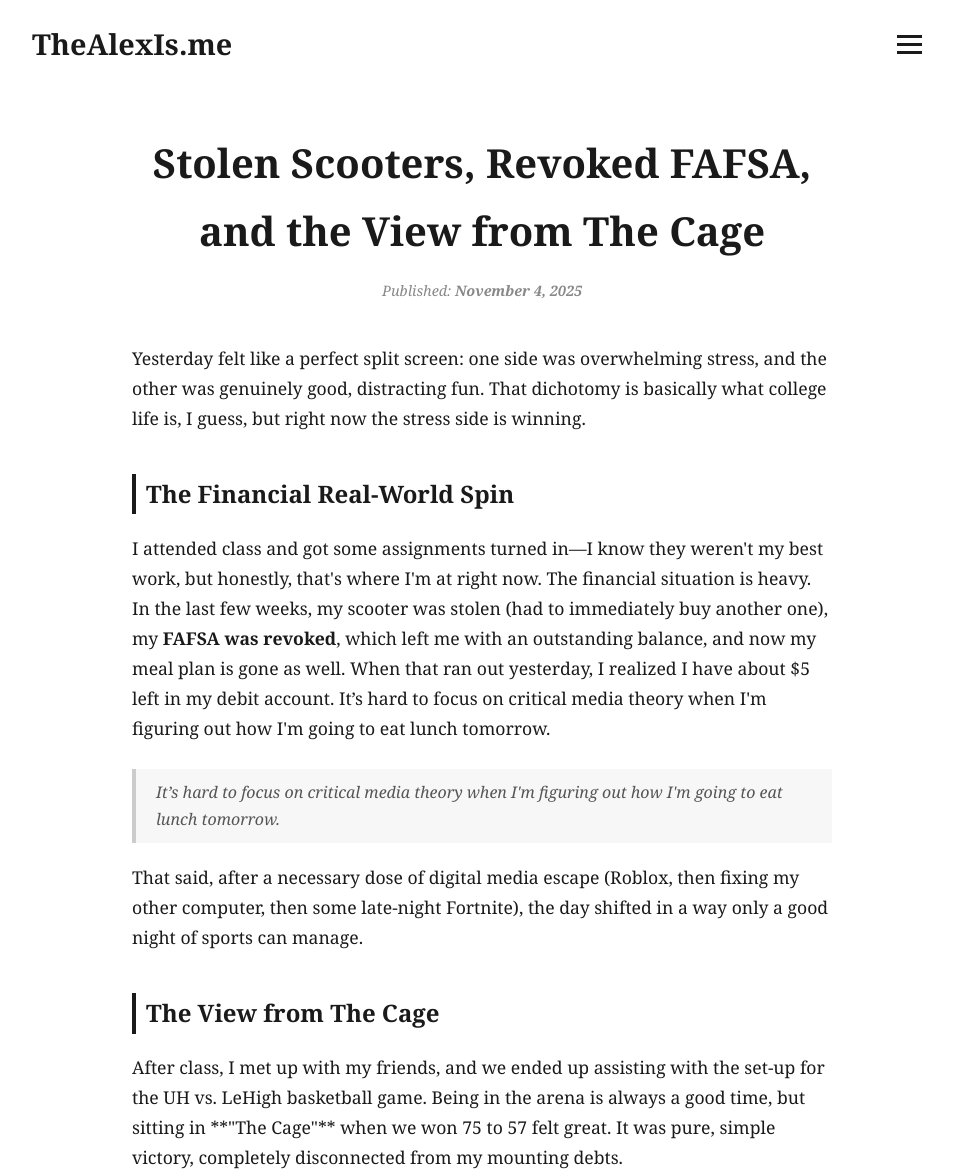
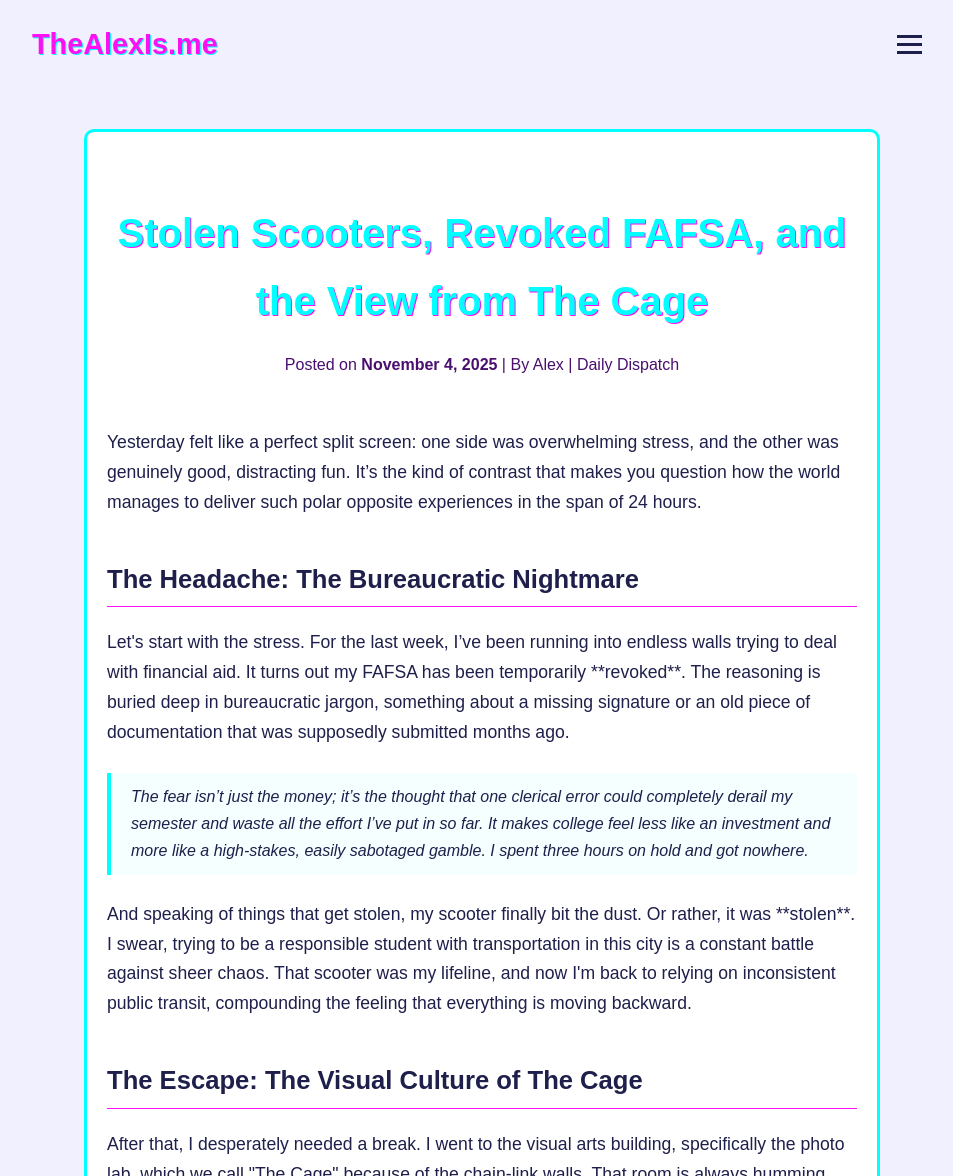
Before and after one commit to TheAlexIsMe/TheAlexIsMe.github.io, a plain HTML site: page daily_dispatch_nov4.html in a window 1280 px wide. Shown: the top 1176 px of the page, without its empty margins (158-1111 px from the left). Drawn offline with Linux system fonts and the light colour scheme.

Commit message:
Revamp daily dispatch page with new theme and styles
Updated the theme and styling of the daily dispatch page, including changes to the header, footer, and content layout for improved aesthetics.

```diff
--- a/daily_dispatch_nov4.html
+++ b/daily_dispatch_nov4.html
@@ -3,130 +3,39 @@
 <head>
     <meta charset="UTF-8">
     <meta name="viewport" content="width=device-width, initial-scale=1.0">
-    <title>Stolen Scooters, Revoked FAFSA, and the View from The Cage | TheAlexIs.me</title>
+    <title>Stolen Scooters, Revoked FAFSA, and the View from The Cage</title>
     <link rel="icon" type="image/png" href="favicon.png">
     <style>
-        /* Shared Styles (Copying the whole style block for consistency) */
-        body {
-            font-family: Georgia, serif;
-            margin: 0;
-            padding: 0;
-            background-color: #ffffff;
-            color: #1a1a1a;
-            line-height: 1.7;
-        }
-        .header {
-            max-width: 900px;
-            margin: 0 auto;
-            padding: 20px;
-            display: flex;
-            justify-content: space-between;
-            align-items: center;
-        }
-        .logo a {
-            font-size: 1.8em;
-            font-weight: bold;
-            text-decoration: none;
-            color: #1a1a1a;
-        }
-        /* Menu setup (CSS only, JavaScript is at the bottom) */
-        .menu-toggle {
-            cursor: pointer;
-            display: block;
-            padding: 10px;
-            position: relative;
-            z-index: 200;
-        }
-        .bar {
-            width: 25px;
-            height: 3px;
-            background-color: #1a1a1a;
-            margin: 5px 0;
-            transition: 0.4s;
-        }
-        .sidebar {
-            height: 100%;
-            width: 0;
-            position: fixed;
-            z-index: 100;
-            top: 0;
-            right: 0;
-            background-color: #1a1a1a;
-            overflow-x: hidden;
-            transition: 0.5s;
-            padding-top: 60px;
-        }
-        .sidebar a {
-            padding: 15px 25px;
-            text-decoration: none;
-            font-size: 1.5em;
-            color: #ccc;
-            display: block;
-            transition: 0.3s;
-        }
-        .sidebar a:hover {
-            color: #fff;
-            background-color: #333;
-        }
-        .sidebar .closebtn {
-            position: absolute;
-            top: 0;
-            right: 25px;
-            font-size: 36px;
-            margin-left: 50px;
-            color: white;
-        }
-        /* Post Content Specific Styles */
-        .post-container {
-            max-width: 700px;
-            margin: 40px auto;
-            padding: 0 20px;
-        }
-        .post-header {
-            text-align: center;
-            margin-bottom: 40px;
-        }
-        .post-header h1 {
-            font-size: 2.5em;
-            margin-bottom: 5px;
-        }
-        .post-header .date {
-            color: #888;
-            font-size: 0.9em;
+        /* Shared Styles (New Theme) */
+        body { font-family: Arial, sans-serif; margin: 0; padding: 0; background-color: #F0F0FF; color: #1E1F4B; line-height: 1.7; }
+        .header { max-width: 900px; margin: 0 auto; padding: 20px; display: flex; justify-content: space-between; align-items: center; background-color: #F0F0FF; }
+        .logo a { font-size: 1.8em; font-weight: bold; text-decoration: none; color: #FF10F0; text-shadow: 1px 1px 0 #00FFFF; }
+        .menu-toggle { cursor: pointer; display: block; padding: 10px; position: relative; z-index: 200; }
+        .bar { width: 25px; height: 3px; background-color: #1E1F4B; margin: 5px 0; transition: 0.4s; }
+        .sidebar { height: 100%; width: 0; position: fixed; z-index: 100; top: 0; right: 0; background-color: #2C073D; overflow-x: hidden; transition: 0.5s; padding-top: 60px; }
+        .sidebar a { padding: 15px 25px; text-decoration: none; font-size: 1.5em; color: #ccc; display: block; transition: 0.3s; }
+        .sidebar a:hover { color: #FF10F0; background-color: #4A0F6F; }
+        .sidebar .closebtn { position: absolute; top: 0; right: 25px; font-size: 36px; margin-left: 50px; color: #00FFFF; }
+        .content-container { max-width: 750px; margin: 40px auto 80px; padding: 40px 20px; background-color: #FFF; border: 3px solid #00FFFF; border-radius: 10px; }
+
+        /* Post Specific Styles */
+        .post-header { text-align: center; margin-bottom: 50px; }
+        .post-header h1 { font-size: 2.5em; margin-bottom: 10px; color: #00FFFF; text-shadow: 1px 1px 0 #FF10F0; }
+        .post-header p { font-size: 1em; color: #4A0F6F; }
+
+        .post-body h2 { font-size: 1.6em; margin-top: 40px; border-bottom: 1px solid #FF10F0; padding-bottom: 5px; color: #1E1F4B; }
+        .post-body p { font-size: 1.1em; margin-bottom: 25px; }
+        .post-body blockquote {
+            border-left: 4px solid #00FFFF; /* Teal Accent */
+            padding: 10px 20px;
+            margin: 25px 0;
+            background-color: #F5FFFF; /* Very light teal background */
             font-style: italic;
         }
-        .post-content h2 {
-            margin-top: 40px;
-            font-size: 1.5em;
-            border-left: 4px solid #1a1a1a;
-            padding-left: 10px;
-        }
-        .post-content p {
-            margin-bottom: 25px;
-            font-size: 1.1em;
-        }
-        .post-content blockquote {
-            border-left: 4px solid #ccc;
-            padding: 10px 20px;
-            margin: 20px 0;
-            font-style: italic;
-            color: #555;
-            background-color: #f7f7f7;
-        }
-        /* FOOTER */
-        .footer {
-            background-color: #1a1a1a;
-            color: white;
-            text-align: center;
-            padding: 30px 20px;
-            font-size: 0.9em;
-            margin-top: 50px;
-        }
-        .footer a {
-            color: #ccc;
-            text-decoration: none;
-            margin: 0 10px;
-        }
+
+        /* Footer */
+        .footer { background-color: #2C073D; color: #00FFFF; text-align: center; padding: 30px 20px; font-size: 0.9em; margin-top: 50px; }
+        .footer a { color: #FF10F0; text-decoration: none; margin: 0 10px; }
     </style>
 </head>
 <body>
@@ -136,7 +45,7 @@
         <a href="index.html">Home</a>
         <a href="archive.html">Dispatch Archive</a>
         <a href="visuals.html">The Visuals</a>
-        <a href="https://www.patreon.com/TheAlexIsMe" target="_blank" style="color: #ff424d; font-weight: bold;">Support & TheAlexYap Podcast</a>
+        <a href="https://www.patreon.com/TheAlexIsMe" target="_blank" style="color: #FF10F0; font-weight: bold;">Support & TheAlexYap Podcast</a>
     </div>
 
     <div class="header">
@@ -150,33 +59,32 @@
         </div>
     </div>
 
-    <div class="post-container">
+    <div class="content-container">
         <header class="post-header">
             <h1>Stolen Scooters, Revoked FAFSA, and the View from The Cage</h1>
-            <p class="date">Published: <strong>November 4, 2025</strong></p>
+            <p>Posted on <strong>November 4, 2025</strong> | By Alex | Daily Dispatch</p>
         </header>
 
-        <section class="post-content">
-            <p>Yesterday felt like a perfect split screen: one side was overwhelming stress, and the other was genuinely good, distracting fun. That dichotomy is basically what college life is, I guess, but right now the stress side is winning.</p>
+        <section class="post-body">
+            <p>Yesterday felt like a perfect split screen: one side was overwhelming stress, and the other was genuinely good, distracting fun. It’s the kind of contrast that makes you question how the world manages to deliver such polar opposite experiences in the span of 24 hours.</p>
 
-            <h2>The Financial Real-World Spin</h2>
-            <p>I attended class and got some assignments turned in—I know they weren't my best work, but honestly, that's where I'm at right now. The financial situation is heavy. In the last few weeks, my scooter was stolen (had to immediately buy another one), my <strong>FAFSA was revoked</strong>, which left me with an outstanding balance, and now my meal plan is gone as well. When that ran out yesterday, I realized I have about $5 left in my debit account. It’s hard to focus on critical media theory when I'm figuring out how I'm going to eat lunch tomorrow.</p>
+            <h2>The Headache: The Bureaucratic Nightmare</h2>
+            <p>Let's start with the stress. For the last week, I’ve been running into endless walls trying to deal with financial aid. It turns out my FAFSA has been temporarily **revoked**. The reasoning is buried deep in bureaucratic jargon, something about a missing signature or an old piece of documentation that was supposedly submitted months ago.</p>
 
             <blockquote>
-                It’s hard to focus on critical media theory when I'm figuring out how I'm going to eat lunch tomorrow.
+            The fear isn’t just the money; it’s the thought that one clerical error could completely derail my semester and waste all the effort I’ve put in so far. It makes college feel less like an investment and more like a high-stakes, easily sabotaged gamble. I spent three hours on hold and got nowhere.
             </blockquote>
 
-            <p>That said, after a necessary dose of digital media escape (Roblox, then fixing my other computer, then some late-night Fortnite), the day shifted in a way only a good night of sports can manage.</p>
+            <p>And speaking of things that get stolen, my scooter finally bit the dust. Or rather, it was **stolen**. I swear, trying to be a responsible student with transportation in this city is a constant battle against sheer chaos. That scooter was my lifeline, and now I'm back to relying on inconsistent public transit, compounding the feeling that everything is moving backward.</p>
 
-            <h2>The View from The Cage</h2>
-            <p>After class, I met up with my friends, and we ended up assisting with the set-up for the UH vs. LeHigh basketball game. Being in the arena is always a good time, but sitting in **"The Cage"** when we won 75 to 57 felt great. It was pure, simple victory, completely disconnected from my mounting debts.</p>
+            <h2>The Escape: The Visual Culture of The Cage</h2>
+            <p>After that, I desperately needed a break. I went to the visual arts building, specifically the photo lab, which we call "The Cage" because of the chain-link walls. That room is always humming with low-level stress and high-level creativity. I was watching a friend work on a project involving **long-exposure photography** using only colored gels and light painting. It was mesmerizing.</p>
 
-            <p>And yes, there was this extremely hot guy sitting right in front of us. He was exactly my type—good looking, fun energy, everything. I was mad for about five seconds when I found out he was straight and had a girlfriend, but you have to appreciate the view when you get it, right? It was a final, perfect, ridiculous punctuation mark on a long day of ups and downs. That's a memory I can hold onto when I'm worrying about outstanding balances.</p>
+            <p>We got talking about the difference between *visual noise* (like what you see plastered all over social media feeds) and *intentional visual culture*. The work in The Cage felt intentional. It was slow, frustrating, and required precision—the exact opposite of the chaotic energy of the outside world that had just claimed my FAFSA and my scooter. It was a refreshing reminder that the theory we study in class actually translates into something meaningful, even if my professor doesn't always seem to grade it that way (a subject for another post, perhaps).</p>
 
-            <p style="text-align: right;">— Alex</p>
+            <p>Sometimes, all it takes is seeing a **single, focused effort**—like a long-exposure shot coming together—to regain perspective when the rest of your life feels like a blur.</p>
         </section>
 
-        <p style="text-align: center; margin-top: 50px;"><a href="archive.html" style="color: #1a1a1a;">&larr; View the Dispatch Archive</a></p>
     </div>
 
     <footer class="footer">
```
